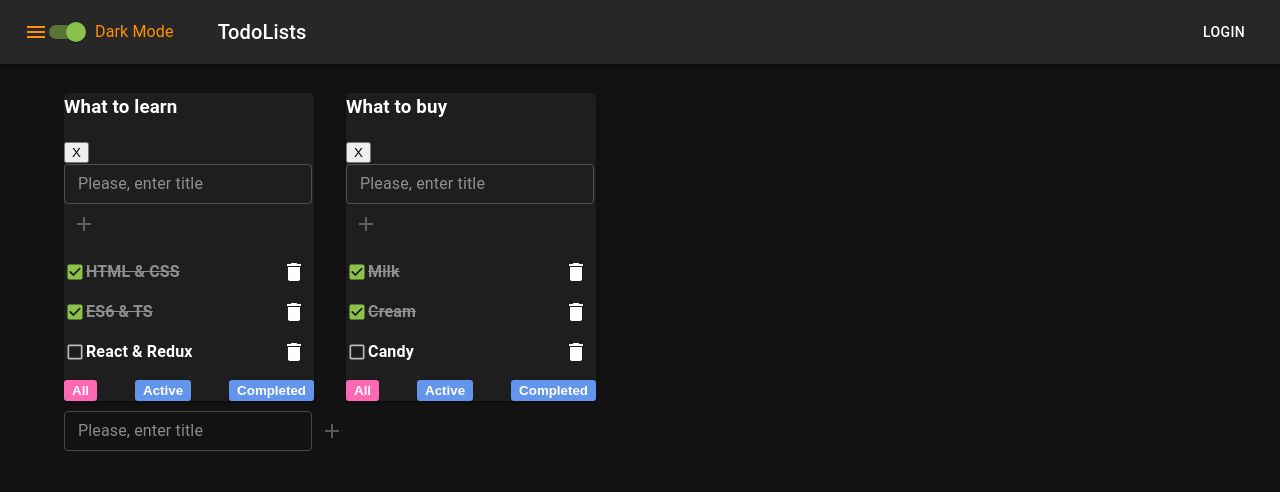
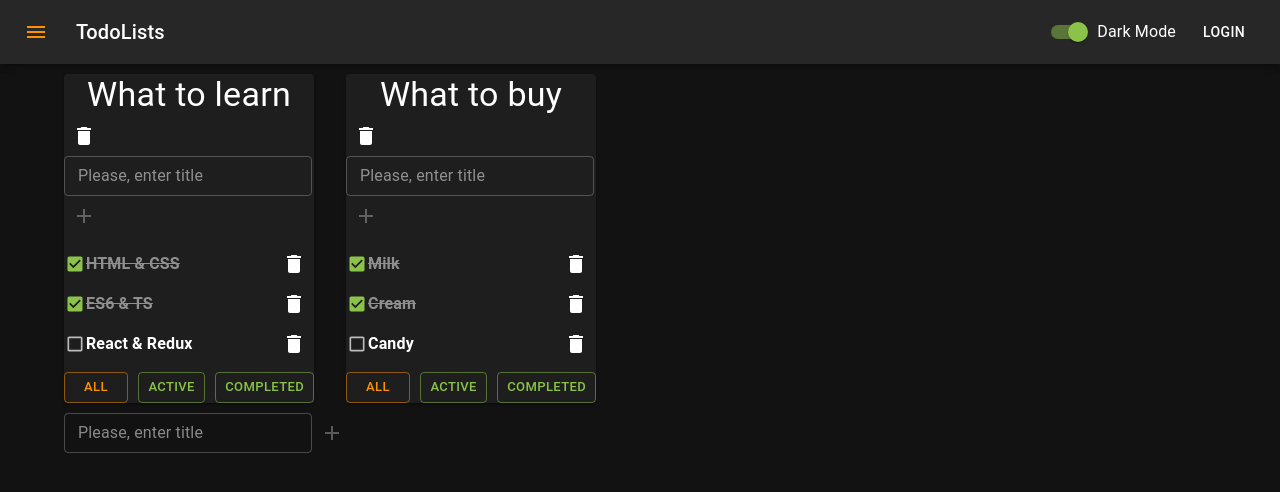
Before and after one commit to mikrobka/ToDoForLess, a React (Create React App) app: page / in a window 1280 px wide. Shown: the top 492 px of the page. Built offline with nearby package versions, Linux system fonts and the light colour scheme.

Commit message:
add reducers

```diff
--- a/src/AdditemForm.tsx
+++ b/src/AdditemForm.tsx
@@ -1,7 +1,7 @@
 import IconButton from '@mui/material/IconButton/IconButton';
 import AddIcon from '@mui/icons-material/Add';
 import React, {ChangeEvent, FC, KeyboardEvent, useState} from 'react';
-import { Input, TextField } from '@mui/material';
+import {TextField } from '@mui/material';
 
 type AddItemFormType = {
     maxLengthUserMessage: number
--- a/src/App.tsx
+++ b/src/App.tsx
@@ -3,16 +3,31 @@ import './App.css';
 import TodoList, {TaskType} from "./TodoList";
 import {v1} from "uuid";
 import {AddItemForm} from "./AdditemForm";
-import {AppBar, Button, IconButton, Typography, Toolbar, Container, Grid, Paper, ThemeProvider, CssBaseline, createTheme, Switch, FormGroup, FormControlLabel} from '@mui/material';
+import {
+    AppBar,
+    Button,
+    IconButton,
+    Typography,
+    Toolbar,
+    Container,
+    Grid,
+    Paper,
+    ThemeProvider,
+    CssBaseline,
+    createTheme,
+    Switch,
+    FormGroup,
+    FormControlLabel
+} from '@mui/material';
 import {Menu} from '@mui/icons-material';
-import { lightGreen, orange } from '@mui/material/colors';
+import {lightGreen, orange} from '@mui/material/colors';
 
 
 // CRUD
 // R - filter, sort, search
 
 export type FilterValuesType = "all" | "active" | "completed"
-type TodoListType = {
+export type TodoListType = {
     id: string
     title: string
     filter: FilterValuesType
@@ -39,7 +54,7 @@ function App(): JSX.Element {
             {id: v1(), title: "Candy", isDone: false},]
     })
 
-    const [isDarkMode,setIsDarkMode] = useState<boolean>(true)
+    const [isDarkMode, setIsDarkMode] = useState<boolean>(true)
 
     //BLL:
     const removeTask = (taskId: string, todoListId: string) => {
@@ -61,7 +76,10 @@ function App(): JSX.Element {
         setTasks({...tasks, [todoListId]: tasks[todoListId].map(t => t.id === taskId ? {...t, isDone: newIsDone} : t)})
     }
     const changeTasksTitle = (taskId: string, newTitle: string, todoListId: string) => {
-        setTasks({...tasks, [todoListId]: tasks[todoListId].map(t => t.id === taskId ? {...t, title: newTitle} : t)})
+        setTasks({
+            ...tasks,
+            [todoListId]: tasks[todoListId].map(t => t.id === taskId ? {...t, title: newTitle.trim()} : t)
+        })
     }
     const changeTodoListTitle = (title: string, todoListId: string) => {
         setTodoLists(todoLists.map(tl => tl.id === todoListId ? {...tl, title: title} : tl))
@@ -127,10 +145,10 @@ function App(): JSX.Element {
     //UI:
     const mode = isDarkMode ? "dark" : "light"
     const newThem = createTheme({
-        palette:{
-            mode:mode,
-            primary:lightGreen,
-            secondary:  orange,
+        palette: {
+            mode: mode,
+            primary: lightGreen,
+            secondary: orange,
         }
     })
     return (
@@ -147,13 +165,17 @@ function App(): JSX.Element {
                             sx={{mr: 2}}
                         >
                             <Menu/>
-                            <FormGroup>
-                                <FormControlLabel control={<Switch onClick={() => (setIsDarkMode(!isDarkMode))} defaultChecked />} label={isDarkMode ? "Dark Mode" : "Light Mode"} />
-                            </FormGroup>
+
                         </IconButton>
                         <Typography variant="h6" component="div" sx={{flexGrow: 1}}>
                             TodoLists
                         </Typography>
+                        <FormGroup>
+                            <FormControlLabel control={
+                                <Switch onClick={() => (setIsDarkMode(!isDarkMode))} defaultChecked/>}
+                                              label={isDarkMode ? "Dark Mode" : "Light Mode"
+                                              }/>
+                        </FormGroup>
                         <Button color="inherit">Login</Button>
                     </Toolbar>
                 </AppBar>
--- a/src/EditableSpan.tsx
+++ b/src/EditableSpan.tsx
@@ -1,11 +1,11 @@
-import { TextField } from '@mui/material';
+import {TextField} from '@mui/material';
 import React, {ChangeEvent, FC, useState} from 'react';
 
 type EditableSpanType = {
-    title:string
-    spanClasses?:string
-    inputClasses?:string
-    changeTitle:(title:string)=>void
+    title: string
+    spanClasses?: string
+    inputClasses?: string
+    changeTitle: (title: string) => void
 }
 
 const EditableSpan: FC<EditableSpanType> = ({
@@ -15,9 +15,12 @@ const EditableSpan: FC<EditableSpanType> = ({
                                                 changeTitle
                                             }) => {
 
-    const [editMode,setEditMod] = useState<boolean>(false)
+    const [editMode, setEditMod] = useState<boolean>(false)
     const [localTitle, setLocalTitle] = useState<string>(title)
-    const changeLocalTitle = (e:ChangeEvent<HTMLInputElement>)=>{setLocalTitle(e.currentTarget.value)}
+    const [error, setError] = useState<boolean>(false)
+    const changeLocalTitle = (e: ChangeEvent<HTMLInputElement>) => {
+        setLocalTitle(e.currentTarget.value)
+    }
     const onEditMode = () => {
         setEditMod(true)
     }
@@ -29,7 +32,8 @@ const EditableSpan: FC<EditableSpanType> = ({
 
     return (
         editMode
-        ? <TextField variant={"standard"}  size={"small"} value={localTitle} onChange={changeLocalTitle} autoFocus={true} onBlur={offEditMode}/>
+            ? <TextField variant={"standard"} size={"small"} value={localTitle} onChange={changeLocalTitle}
+                         autoFocus={true} onBlur={offEditMode}/>
             : <span className={spanClasses} onDoubleClick={onEditMode}>{title}</span>
 
     );
--- a/src/TasksList.tsx
+++ b/src/TasksList.tsx
@@ -1,7 +1,7 @@
 import React, {ChangeEvent, FC} from 'react';
-import todoList, {TaskType} from "./TodoList";
+import {TaskType} from "./TodoList";
 import EditableSpan from "./EditableSpan";
-import {Button, Checkbox, IconButton, List, ListItem} from '@mui/material';
+import {Checkbox, IconButton, List, ListItem} from '@mui/material';
 import DeleteIcon from '@mui/icons-material/Delete';
 
 type TasksListPropsType = {
--- a/src/Todolist.tsx
+++ b/src/Todolist.tsx
@@ -3,6 +3,8 @@ import TasksList from "./TasksList";
 import {FilterValuesType} from "./App";
 import {AddItemForm} from "./AdditemForm";
 import EditableSpan from "./EditableSpan";
+import {Button, IconButton, Typography} from '@mui/material';
+import DeleteIcon from '@mui/icons-material/Delete';
 
 type TodoListPropsType = {
     todoListId: string
@@ -14,8 +16,8 @@ type TodoListPropsType = {
     addTask: (title: string, todoListId: string) => void
     changeTaskStatus: (taskId: string, isDone: boolean, todoListId: string) => void
     removeTodoList: (todoListId: string) => void
-    changeTasksTitle : (taskId: string, newTitle: string, todoListId: string) =>void
-     changeTodoListTitle : (title: string, todoListId: string) => void
+    changeTasksTitle: (taskId: string, newTitle: string, todoListId: string) => void
+    changeTodoListTitle: (title: string, todoListId: string) => void
 }
 
 export type TaskType = {
@@ -32,17 +34,20 @@ const TodoList: FC<TodoListPropsType> = (props) => {
     const removeTodoList = () => {
         props.removeTodoList(props.todoListId)
     }
-    const changeTodoListTitle = (title:string) => {
-        props.changeTodoListTitle(title,props.todoListId)
+    const changeTodoListTitle = (title: string) => {
+        props.changeTodoListTitle(title, props.todoListId)
     }
 
     return (
         <div className={"todolist"}>
-            <div className={"title-todolist"}>
-                <h3>{<EditableSpan title={props.title} changeTitle={changeTodoListTitle}/>}</h3>
-                <button onClick={removeTodoList}>X</button>
+            <div className={"todolist-title"}>
+                <Typography variant={"h4"} align={"center"}><EditableSpan title={props.title} changeTitle={changeTodoListTitle}/></Typography>
+                <IconButton aria-label="delete" onClick={removeTodoList}>
+                    <DeleteIcon/>
+                </IconButton>
             </div>
 
+            <div>
                 <AddItemForm maxLengthUserMessage={15} addNewItem={addTask}/>
                 <TasksList
                     todoListId={props.todoListId}
@@ -51,22 +56,30 @@ const TodoList: FC<TodoListPropsType> = (props) => {
                     changeTaskStatus={props.changeTaskStatus}
                     changeTasksTitle={props.changeTasksTitle}
                 />
+            </div>
+
             <div className="filter-btn-container">
-                <button
-                    className={props.filter === "all" ? "active-filter-btn" : "filter-btn"}
-                    onClick={handlerCreator("all")}
-                >All
-                </button>
-                <button
-                    className={props.filter === "active" ? "active-filter-btn" : "filter-btn"}
-                    onClick={handlerCreator("active")}
-                >Active
-                </button>
-                <button
-                    className={props.filter === "completed" ? "active-filter-btn" : "filter-btn"}
-                    onClick={handlerCreator("completed")}
-                >Completed
-                </button>
+                <Button
+                    size="small"
+                    variant="outlined"
+                    color={props.filter === "all" ? "secondary" : "primary"}
+                    onClick={handlerCreator("all")}>
+                    All
+                </Button>
+                <Button
+                    size="small"
+                    variant="outlined"
+                    color={props.filter === "active" ? "secondary" : "primary"}
+                    onClick={handlerCreator("active")}>
+                    Active
+                </Button>
+                <Button
+                    size="small"
+                    variant="outlined"
+                    color={props.filter === "completed" ? "secondary" : "primary"}
+                    onClick={handlerCreator("completed")}>
+                    Completed
+                </Button>
             </div>
         </div>
     );
--- a/src/index.tsx
+++ b/src/index.tsx
@@ -2,8 +2,6 @@ import React from 'react';
 import ReactDOM from 'react-dom/client';
 import './index.css';
 import App from './App';
-import { createTheme, CssBaseline, ThemeProvider } from '@mui/material';
-import { lightGreen, orange } from '@mui/material/colors';
 
 
 
```
Also changed, not shown: src/reducers/todolists-reducer.ts (added, +62 -0 lines), 1 other file (tests, documents, lock files or other folders). Lines whose indentation alone changed are shown as unchanged.
